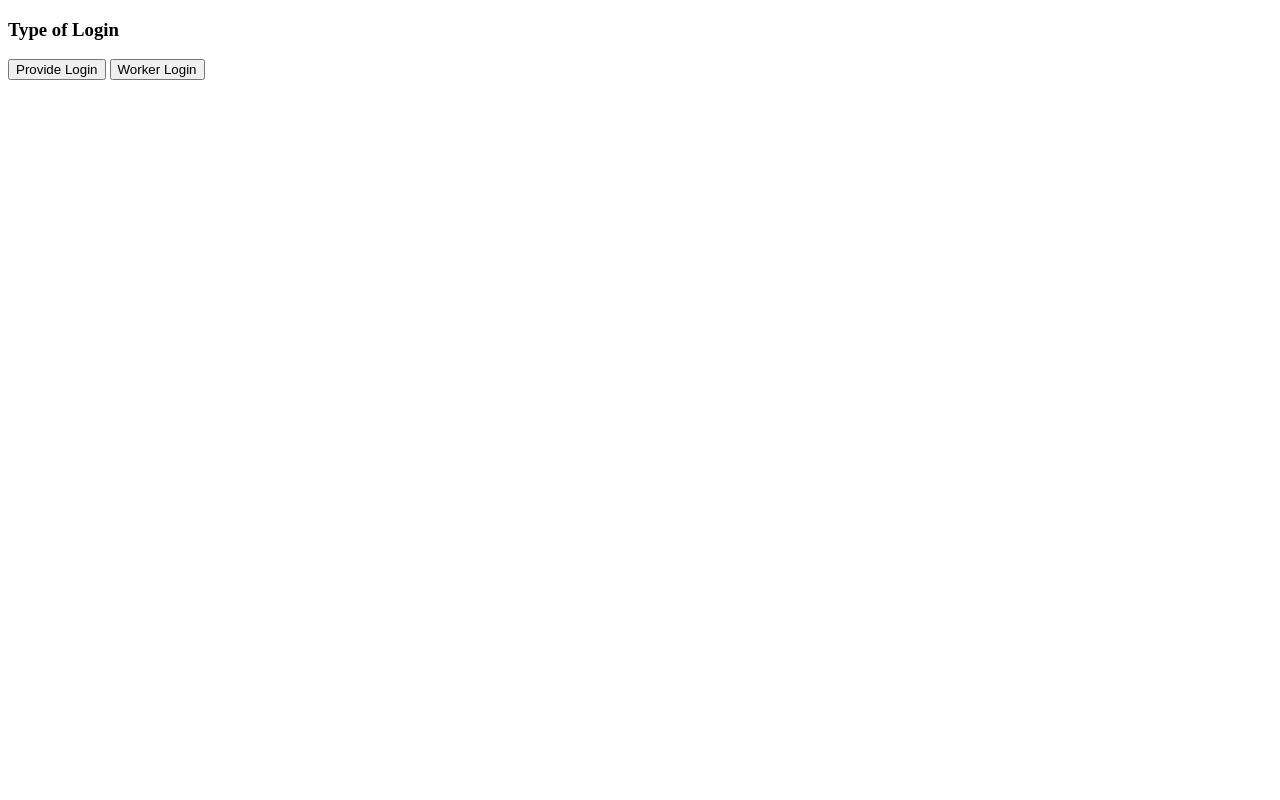
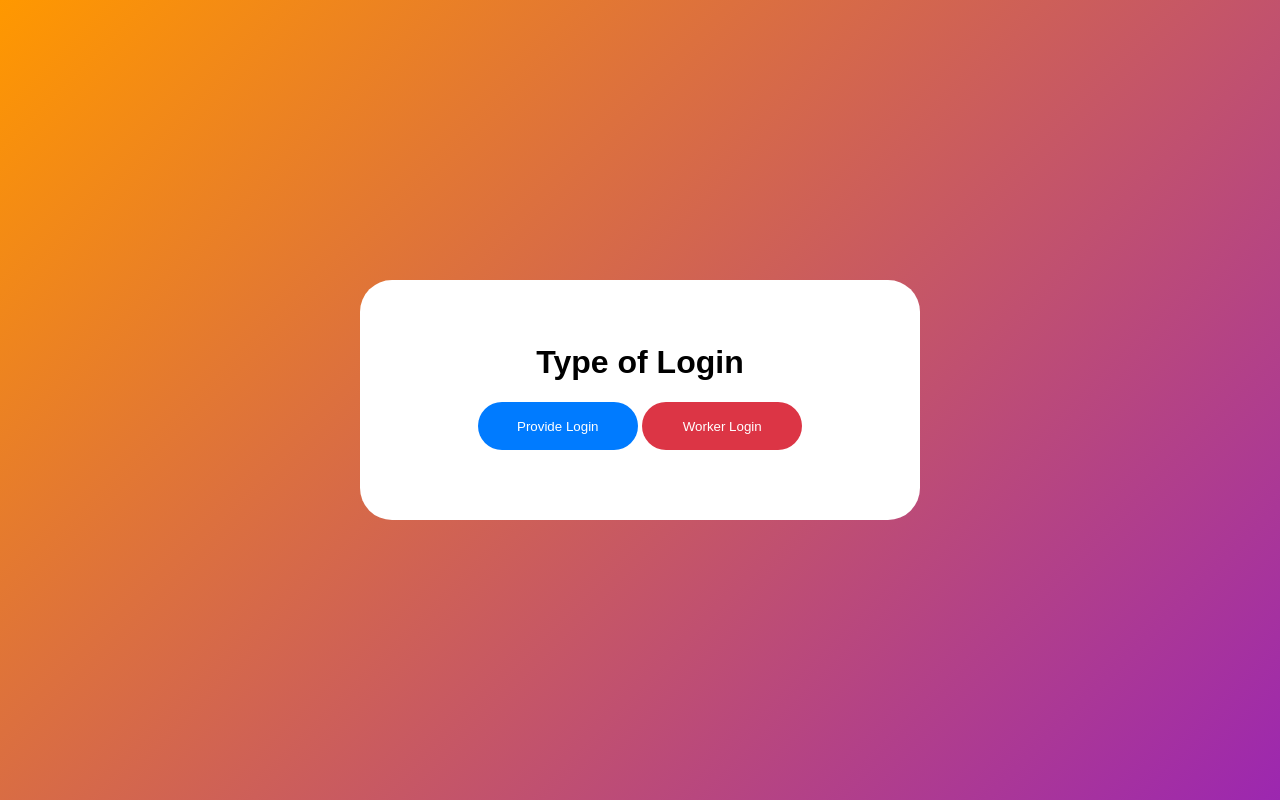
Before and after one commit to murahari1/linkedin, a Flask app: page / in a window 1280 px wide. Run offline with Flask 3, Linux system fonts and the light colour scheme.

Commit message:
last commit

```diff
--- a/static/css/style.css
+++ b/static/css/style.css
@@ -1,3 +1,44 @@
-body{
-    background-color: ;
+body {
+    height: 100vh;
+    margin: 0;
+    display: flex;
+    align-items: center;
+    justify-content: center;
+    background: linear-gradient(135deg, #ff9800, #9c27b0);
+    /*
+    135deg = diagonal gradient
+    #ff9800 = orange
+    #9c27b0 = purple
+    Adjust colors as you want
+    */
+    font-family: 'Arial', sans-serif;
 }
+.outer{
+    height: 15rem;
+    background-color: white;
+    width: 35rem;
+    border-radius: 2rem;
+    text-align: center;
+}
+.inner{
+    align-items: center;
+}
+#provide{
+    background-color: #007bff;
+    border: none;
+    border-radius: 2rem;
+    height: 3rem;
+    width: 10rem;
+    color: white;
+}
+#worker{
+    background-color: #dc3545;
+    border: none;
+    border-radius: 2rem;
+    height: 3rem;
+    width: 10rem;
+    color: white;
+}
+h1{
+    margin-top: 4rem;
+}
--- a/templates/index.html
+++ b/templates/index.html
@@ -3,10 +3,11 @@
 <head>
   <meta charset="UTF-8">
   <title>Register/Login</title>
+  <link rel="stylesheet" href="{{url_for('static',filename='css/style.css')}}">
 </head>
 <body>
   <div class="outer">
-    <h3>Type of Login</h3>
+    <h1>Type of Login</h1>
     <div class="inner">
         <button id="provide">Provide Login</button>
         <button id="worker">Worker Login</button>
```
